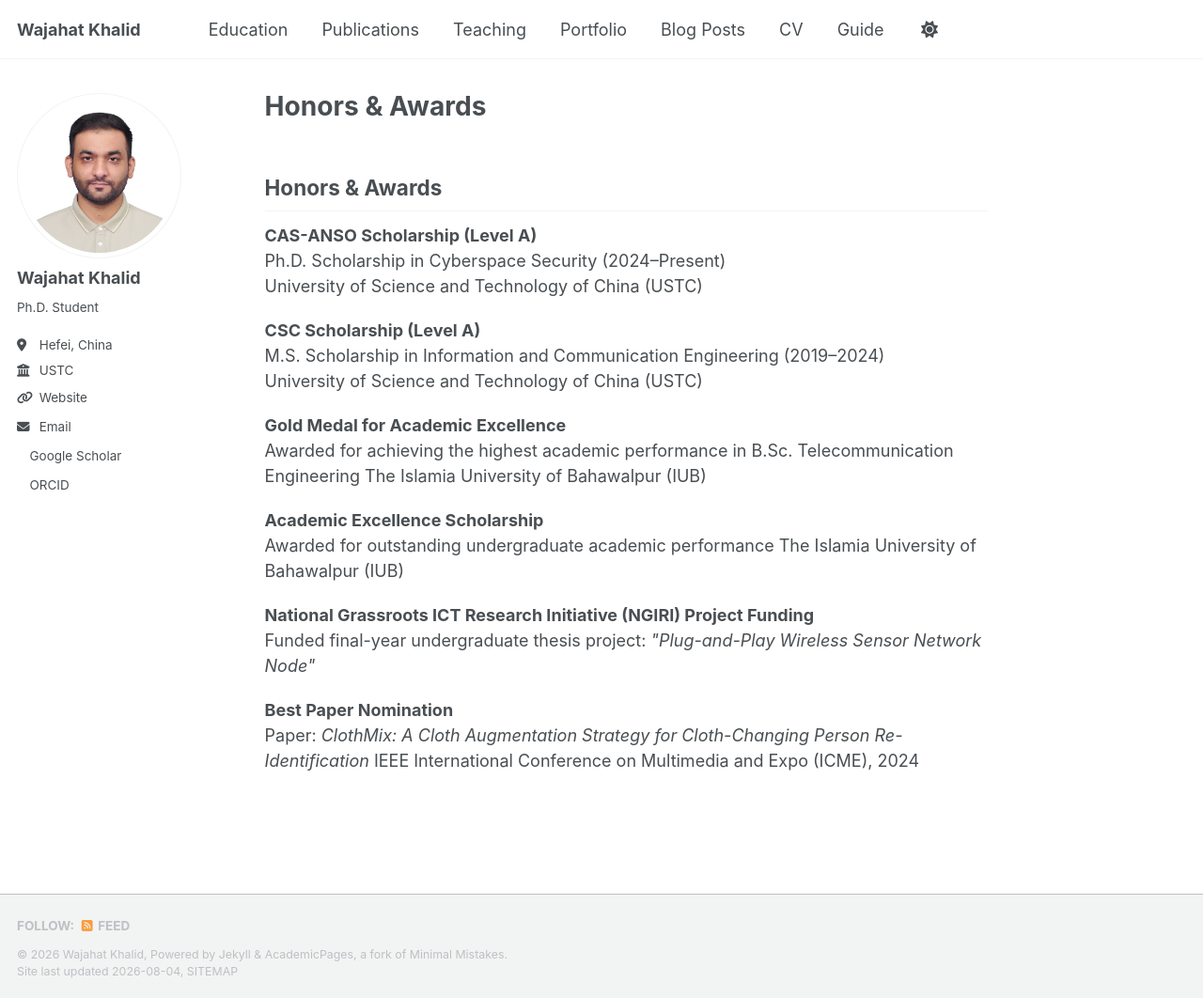
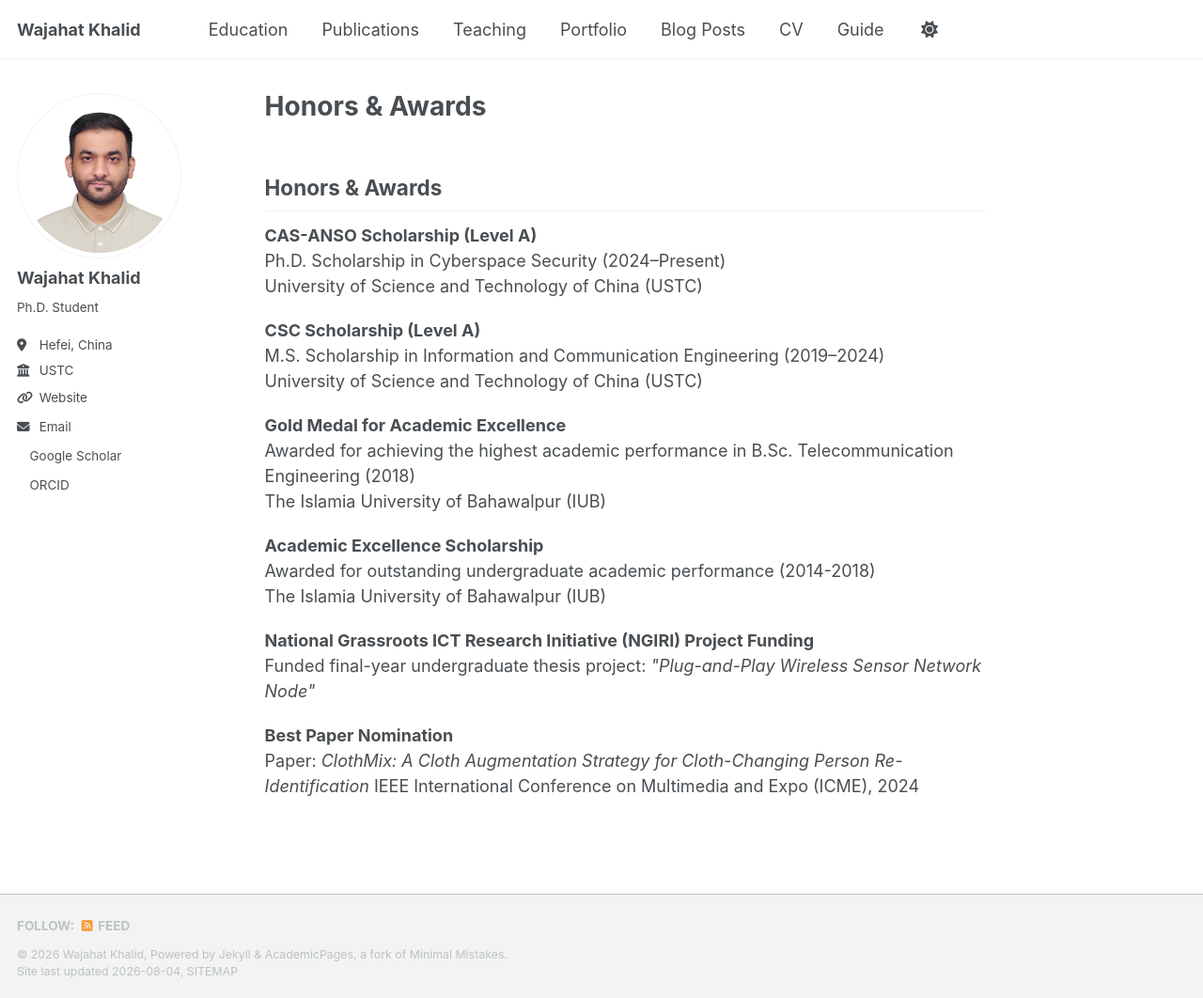
Before and after one commit to Mr-WajahatKhalid/Mr-WajahatKhalid.github.io, a Jekyll site: the page built from _pages/honors.md, in a window 1280 px wide and 1062 px high. Shown: the whole window at 94% size. Built offline with Jekyll 4.4.1, drawn with Linux system fonts in a browser that asks for light colours; a style sheet for code colours, icons or effects is not loaded.

Commit message:
Update honors.md

```diff
--- a/_pages/honors.md
+++ b/_pages/honors.md
@@ -29,7 +29,7 @@ University of Science and Technology of China (USTC)<br>
 <div class="publication">
 
 <strong>Gold Medal for Academic Excellence</strong><br>
-Awarded for achieving the highest academic performance in B.Sc. Telecommunication Engineering
+Awarded for achieving the highest academic performance in B.Sc. Telecommunication Engineering (2018)<br>
 The Islamia University of Bahawalpur (IUB)<br>
 
 
@@ -39,7 +39,7 @@ The Islamia University of Bahawalpur (IUB)<br>
 <div class="publication">
 
 <strong>Academic Excellence Scholarship</strong><br>
-Awarded for outstanding undergraduate academic performance
+Awarded for outstanding undergraduate academic performance (2014-2018)<br>
 The Islamia University of Bahawalpur (IUB)<br>
 
 
```
